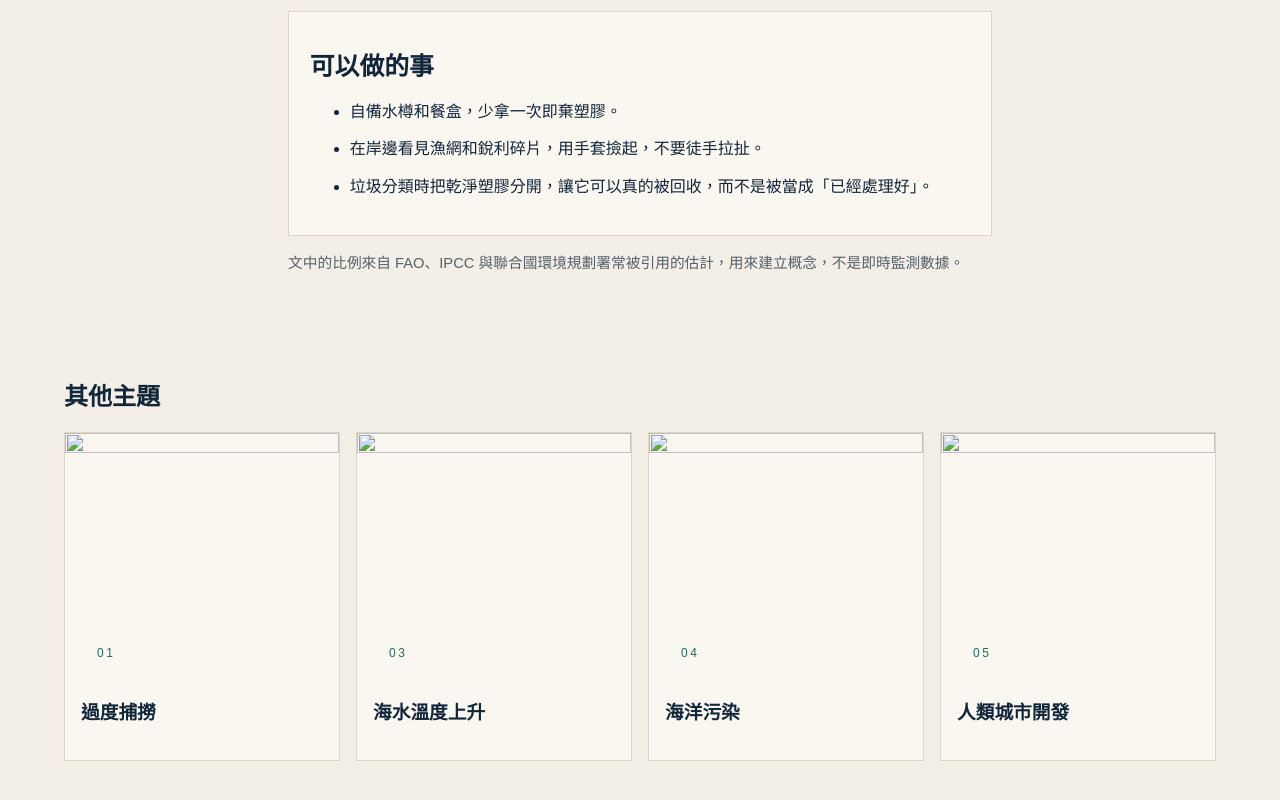
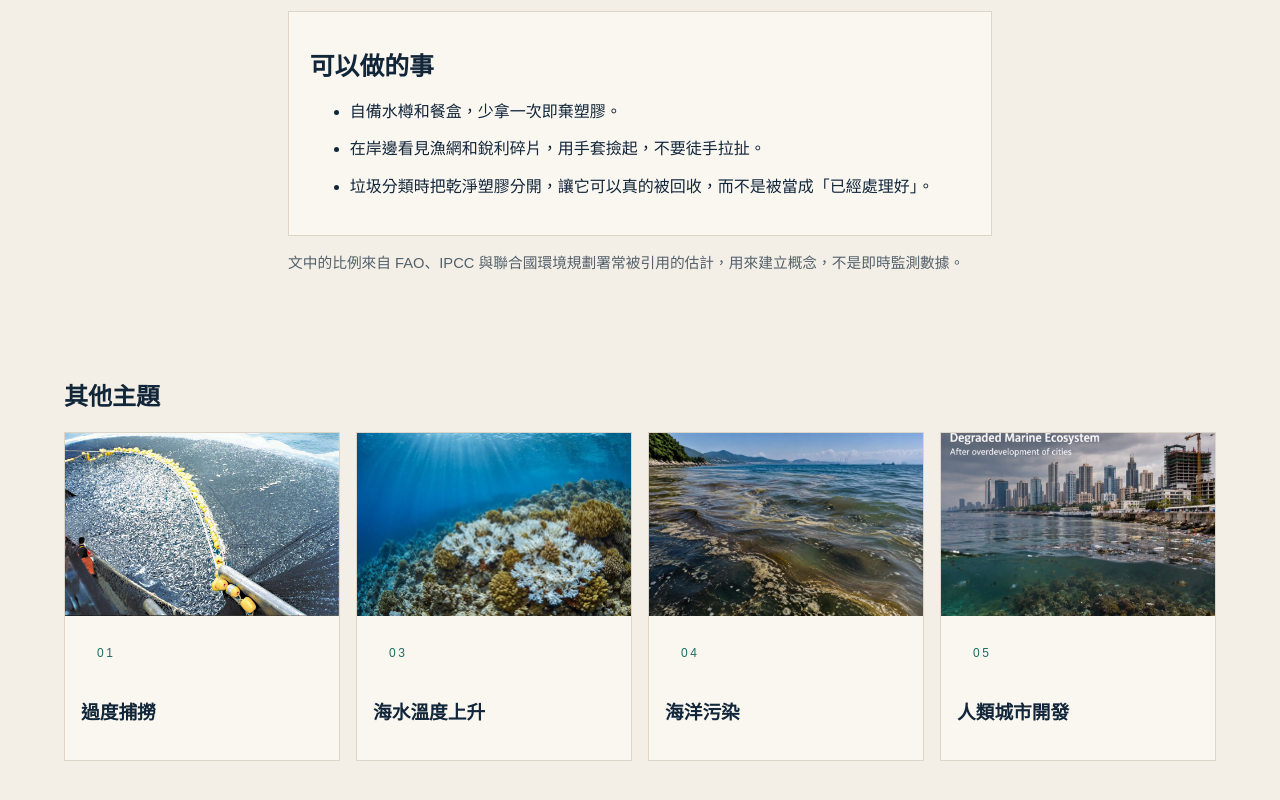
Before and after one commit to asheryen1202/save-ocean, a plain HTML site: page debris.html in a window 1280 px wide. Shown: the part 1106-1906 px from the top of the page. Drawn offline with Linux system fonts and the light colour scheme.

Commit message:
Update debris.html

```diff
--- a/debris.html
+++ b/debris.html
@@ -182,7 +182,7 @@ button.btn { border: 0; cursor: pointer; font: inherit; }
     <h1>海洋垃圾</h1>
     <p class="lede">塑膠輕、便宜、耐用，所以最容易留在海上。河口、沙灘和離岸的水流會把它們聚在一起：瓶子、餐盒、發泡膠，還有被人丟下的漁網。</p>
     <figure>
-      <img class="photo sq" src="images/debris.jpg" alt="沙灘潮線上散落的塑膠瓶、繩索和泡沫碎片">
+      <img class="photo sq" src="debris.jpg" alt="沙灘潮線上散落的塑膠瓶、繩索和泡沫碎片">
       <figcaption>潮線上的塑膠與繩索，下一陣浪還會把它們捲走。</figcaption>
     </figure>
     <section><h2>海上的垃圾不只是看得到的那一層</h2><p>研究估計，每年約有上千萬噸塑膠從河流和海岸進入海洋。被陽光和海浪磨碎之後，它們變成微塑膠，浮游生物和魚都會吃進去。</p><p>廢棄漁網在海裡繼續抓捕，稱為幽靈漁具。海龜、海鳥和鯨豚被纏住時，網的主人早已不在船上。</p></section>
@@ -197,10 +197,10 @@ button.btn { border: 0; cursor: pointer; font: inherit; }
   </article>
   <section class="wrap section">
     <h2>其他主題</h2>
-    <div class="more"><a href="overfishing.html"><img class="photo sq" src="images/overfishing.jpg" alt=""><span><span class="kicker">01</span><h3>過度捕撈</h3></span></a>
-<a href="warming.html"><img class="photo sq" src="images/warming.jpg" alt=""><span><span class="kicker">03</span><h3>海水溫度上升</h3></span></a>
-<a href="pollution.html"><img class="photo sq" src="images/pollution.jpg" alt=""><span><span class="kicker">04</span><h3>海洋污染</h3></span></a>
-<a href="development.html"><img class="photo sq" src="images/development.jpg" alt=""><span><span class="kicker">05</span><h3>人類城市開發</h3></span></a></div>
+    <div class="more"><a href="overfishing.html"><img class="photo sq" src="overfishing.jpg" alt=""><span><span class="kicker">01</span><h3>過度捕撈</h3></span></a>
+<a href="warming.html"><img class="photo sq" src="warming.jpg" alt=""><span><span class="kicker">03</span><h3>海水溫度上升</h3></span></a>
+<a href="pollution.html"><img class="photo sq" src="pollution.jpg" alt=""><span><span class="kicker">04</span><h3>海洋污染</h3></span></a>
+<a href="development.html"><img class="photo sq" src="development.jpg" alt=""><span><span class="kicker">05</span><h3>人類城市開發</h3></span></a></div>
   </section>
 </main>
 
```
